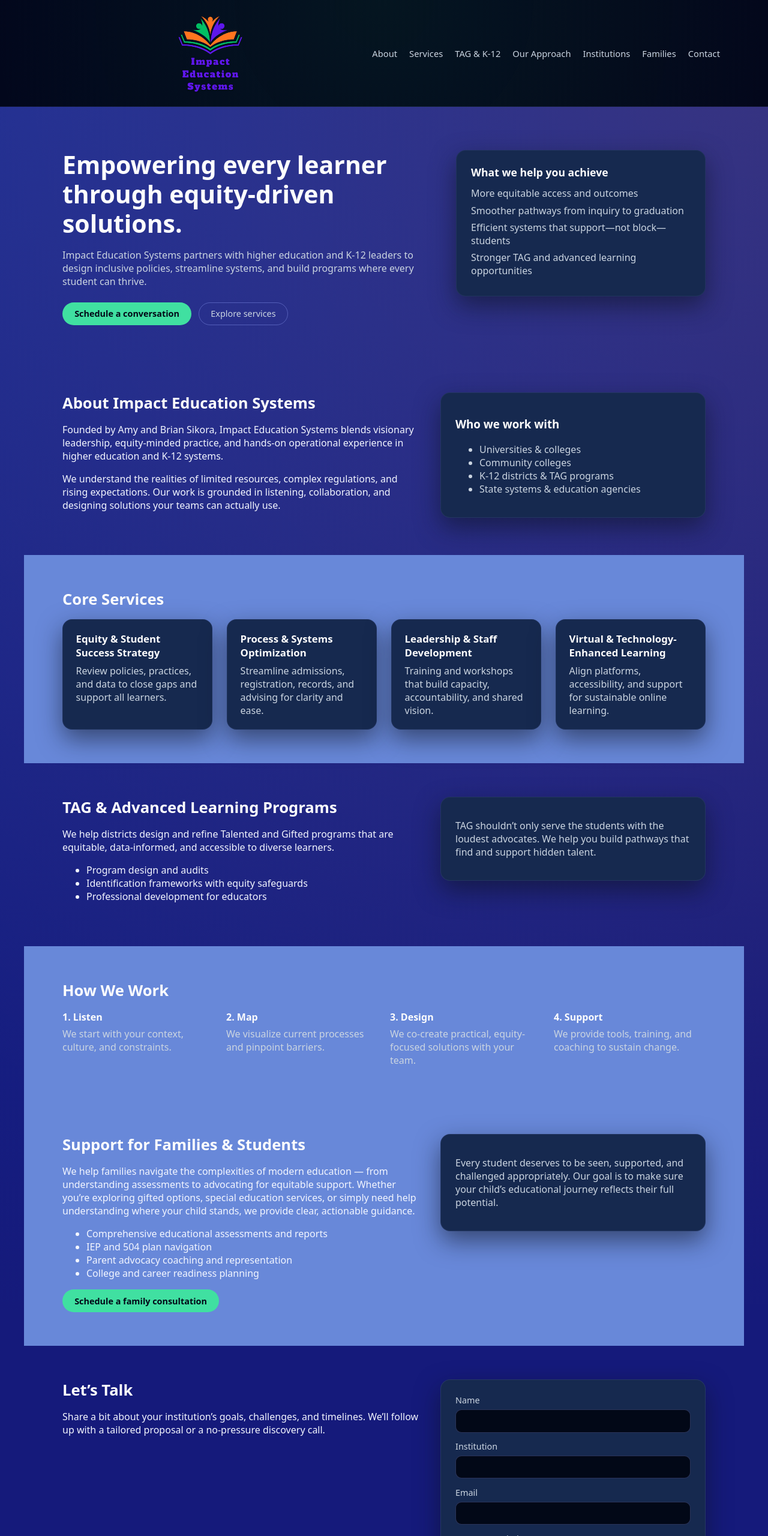
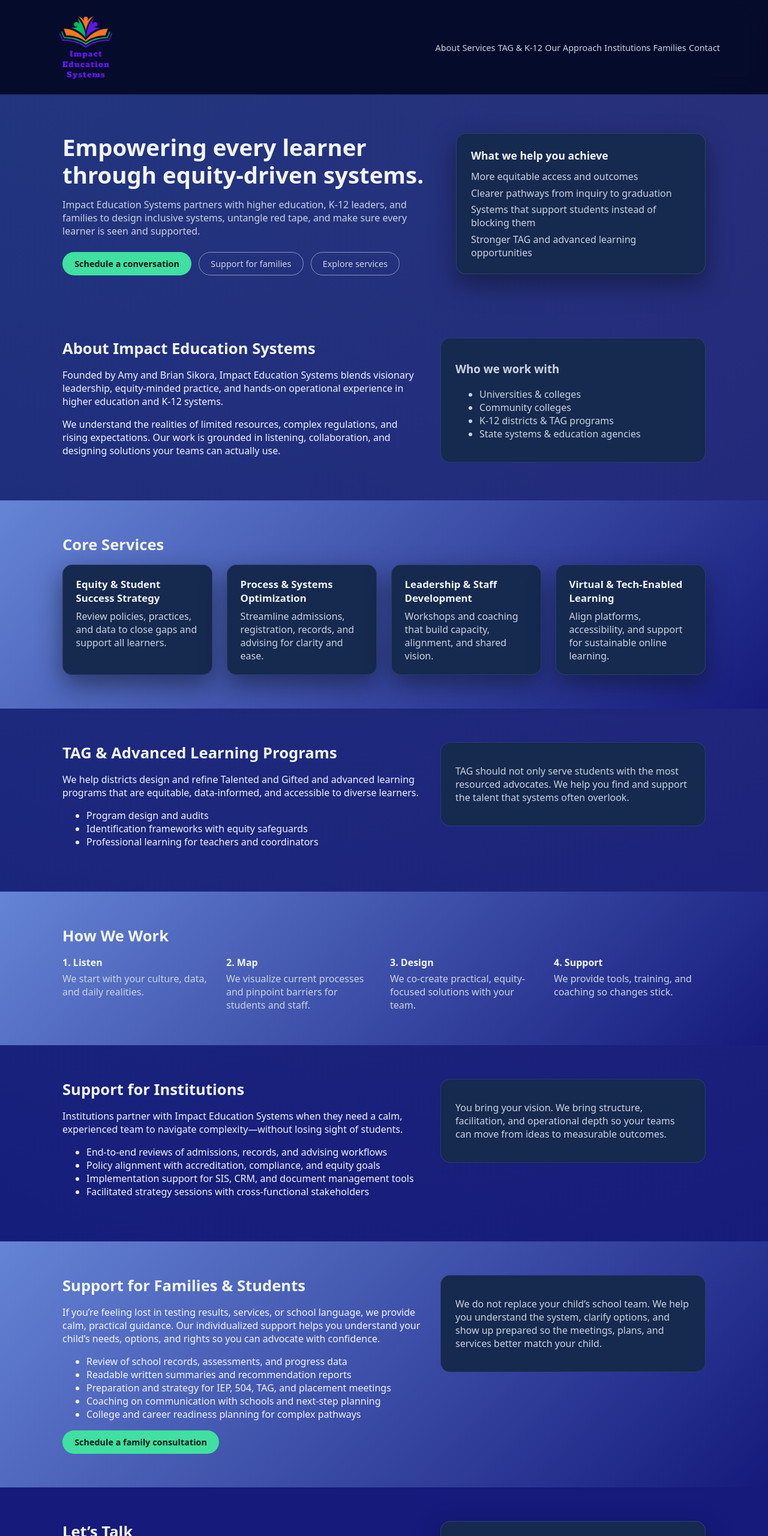
Before and after one commit to AmySikora/ies-website, a plain HTML site: page index.html in a window 1280 px wide. Shown: the top 2560 px of the page at 60% size. Drawn offline with Linux system fonts and the light colour scheme.

Commit message:
updated to add a familes section

```diff
--- a/index.html
+++ b/index.html
@@ -4,21 +4,26 @@
   <meta charset="UTF-8" />
   <meta name="viewport" content="width=device-width, initial-scale=1.0" />
   <title>Impact Education Systems</title>
+  <!-- Favicon -->
+  <link rel="shortcut icon" href="img/ies-no-footer.png" />
   <meta name="description" content="Impact Education Systems partners with higher education and K-12 institutions to build equitable, efficient, student-centered systems.">
   <link rel="stylesheet" href="styles.css" />
 </head>
-<body>
+<body id="top">
   <header class="site-header">
     <div class="container nav-wrap">
-      <a href="#top" class="logo"></a>
-      <img src="img/ies-no-footer.png" class="logo" alt="Impact education Systems logo">
-      <button class="nav-toggle" aria-label="Toggle navigation">
+      <a href="#top" class="brand">
+        <img src="img/ies-no-footer.png" class="brand-logo" alt="Impact Education Systems logo">
+      </a>
+
+      <button class="nav-toggle" aria-label="Toggle navigation" aria-expanded="false">
         ☰
       </button>
+
       <nav class="nav-links">
         <a href="#about">About</a>
         <a href="#services">Services</a>
-        <a href="#tag-programs">TAG & K-12</a>
+        <a href="#tag-programs">TAG &amp; K-12</a>
         <a href="#approach">Our Approach</a>
         <a href="#institutions">Institutions</a>
         <a href="#families">Families</a>
@@ -27,31 +32,33 @@
     </div>
   </header>
 
-  <main id="top">
+  <main>
     <!-- Hero -->
     <section class="hero">
       <div class="container hero-inner">
         <div class="hero-text">
-          <h1>Empowering every learner through equity-driven solutions.</h1>
+          <h1>Empowering every learner through equity-driven systems.</h1>
           <p>
-            Impact Education Systems partners with higher education and K-12 leaders
-            to design inclusive policies, streamline systems, and build programs where
-            every student can thrive.
+            Impact Education Systems partners with higher education, K-12 leaders,
+            and families to design inclusive systems, untangle red tape, and make sure
+            every learner is seen and supported.
           </p>
           <div class="hero-cta">
             <a href="#contact" class="btn primary">Schedule a conversation</a>
+            <a href="#families" class="btn ghost">Support for families</a>
             <a href="#services" class="btn ghost">Explore services</a>
           </div>
         </div>
-        <div class="hero-card" aria-label="At-a-glance impact">
+
+        <aside class="hero-card" aria-label="At-a-glance impact">
           <h2>What we help you achieve</h2>
           <ul>
             <li>More equitable access and outcomes</li>
-            <li>Smoother pathways from inquiry to graduation</li>
-            <li>Efficient systems that support—not block—students</li>
+            <li>Clearer pathways from inquiry to graduation</li>
+            <li>Systems that support students instead of blocking them</li>
             <li>Stronger TAG and advanced learning opportunities</li>
           </ul>
-        </div>
+        </aside>
       </div>
     </section>
 
@@ -71,15 +78,15 @@
             and designing solutions your teams can actually use.
           </p>
         </div>
-        <div class="callout">
+        <aside class="callout">
           <h3>Who we work with</h3>
           <ul>
-            <li>Universities & colleges</li>
+            <li>Universities &amp; colleges</li>
             <li>Community colleges</li>
-            <li>K-12 districts & TAG programs</li>
-            <li>State systems & education agencies</li>
+            <li>K-12 districts &amp; TAG programs</li>
+            <li>State systems &amp; education agencies</li>
           </ul>
-        </div>
+        </aside>
       </div>
     </section>
 
@@ -89,19 +96,19 @@
         <h2>Core Services</h2>
         <div class="grid">
           <article class="card">
-            <h3>Equity & Student Success Strategy</h3>
+            <h3>Equity &amp; Student Success Strategy</h3>
             <p>Review policies, practices, and data to close gaps and support all learners.</p>
           </article>
           <article class="card">
-            <h3>Process & Systems Optimization</h3>
+            <h3>Process &amp; Systems Optimization</h3>
             <p>Streamline admissions, registration, records, and advising for clarity and ease.</p>
           </article>
           <article class="card">
-            <h3>Leadership & Staff Development</h3>
-            <p>Training and workshops that build capacity, accountability, and shared vision.</p>
+            <h3>Leadership &amp; Staff Development</h3>
+            <p>Workshops and coaching that build capacity, alignment, and shared vision.</p>
           </article>
           <article class="card">
-            <h3>Virtual & Technology-Enhanced Learning</h3>
+            <h3>Virtual &amp; Tech-Enabled Learning</h3>
             <p>Align platforms, accessibility, and support for sustainable online learning.</p>
           </article>
         </div>
@@ -112,23 +119,23 @@
     <section id="tag-programs" class="section">
       <div class="container two-col">
         <div>
-          <h2>TAG & Advanced Learning Programs</h2>
+          <h2>TAG &amp; Advanced Learning Programs</h2>
           <p>
-            We help districts design and refine Talented and Gifted programs that are
-            equitable, data-informed, and accessible to diverse learners.
+            We help districts design and refine Talented and Gifted and advanced learning programs
+            that are equitable, data-informed, and accessible to diverse learners.
           </p>
           <ul>
             <li>Program design and audits</li>
             <li>Identification frameworks with equity safeguards</li>
-            <li>Professional development for educators</li>
+            <li>Professional learning for teachers and coordinators</li>
           </ul>
         </div>
-        <div class="callout">
+        <aside class="callout">
           <p>
-            TAG shouldn’t only serve the students with the loudest advocates.
-            We help you build pathways that find and support hidden talent.
+            TAG should not only serve students with the most resourced advocates.
+            We help you find and support the talent that systems often overlook.
           </p>
-        </div>
+        </aside>
       </div>
     </section>
 
@@ -139,11 +146,11 @@
         <div class="steps">
           <div class="step">
             <h3>1. Listen</h3>
-            <p>We start with your context, culture, and constraints.</p>
+            <p>We start with your culture, data, and daily realities.</p>
           </div>
           <div class="step">
             <h3>2. Map</h3>
-            <p>We visualize current processes and pinpoint barriers.</p>
+            <p>We visualize current processes and pinpoint barriers for students and staff.</p>
           </div>
           <div class="step">
             <h3>3. Design</h3>
@@ -151,34 +158,66 @@
           </div>
           <div class="step">
             <h3>4. Support</h3>
-            <p>We provide tools, training, and coaching to sustain change.</p>
+            <p>We provide tools, training, and coaching so changes stick.</p>
           </div>
         </div>
       </div>
     </section>
+
+    <!-- Institutions -->
+    <section id="institutions" class="section">
+      <div class="container two-col">
+        <div>
+          <h2>Support for Institutions</h2>
+          <p>
+            Institutions partner with Impact Education Systems when they need a calm, experienced team
+            to navigate complexity—without losing sight of students.
+          </p>
+          <ul>
+            <li>End-to-end reviews of admissions, records, and advising workflows</li>
+            <li>Policy alignment with accreditation, compliance, and equity goals</li>
+            <li>Implementation support for SIS, CRM, and document management tools</li>
+            <li>Facilitated strategy sessions with cross-functional stakeholders</li>
+          </ul>
+        </div>
+        <aside class="callout">
+          <p>
+            You bring your vision. We bring structure, facilitation, and operational depth so your teams
+            can move from ideas to measurable outcomes.
+          </p>
+        </aside>
+      </div>
+    </section>
+
+    <!-- Families -->
     <section id="families" class="section alt">
         <div class="container two-col">
           <div>
-            <h2>Support for Families & Students</h2>
+            <h2>Support for Families &amp; Students</h2>
             <p>
-              We help families navigate the complexities of modern education — from understanding assessments to advocating for equitable support. Whether you’re exploring gifted options, special education services, or simply need help understanding where your child stands, we provide clear, actionable guidance.
+              If you’re feeling lost in testing results, services, or school language,
+              we provide calm, practical guidance. Our individualized support helps you
+              understand your child’s needs, options, and rights so you can advocate
+              with confidence.
             </p>
             <ul>
-              <li>Comprehensive educational assessments and reports</li>
-              <li>IEP and 504 plan navigation</li>
-              <li>Parent advocacy coaching and representation</li>
-              <li>College and career readiness planning</li>
+              <li>Review of school records, assessments, and progress data</li>
+              <li>Readable written summaries and recommendation reports</li>
+              <li>Preparation and strategy for IEP, 504, TAG, and placement meetings</li>
+              <li>Coaching on communication with schools and next-step planning</li>
+              <li>College and career readiness planning for complex pathways</li>
             </ul>
             <a href="#contact" class="btn primary">Schedule a family consultation</a>
           </div>
-          <div class="callout">
+          <aside class="callout">
             <p>
-              Every student deserves to be seen, supported, and challenged appropriately. Our goal is to make sure your child’s educational journey reflects their full potential.
+              We do not replace your child’s school team. We help you understand the system,
+              clarify options, and show up prepared so the meetings, plans, and services
+              better match your child.
             </p>
-          </div>
+          </aside>
         </div>
       </section>
-
 
     <!-- Contact -->
     <section id="contact" class="section">
@@ -186,18 +225,27 @@
         <div>
           <h2>Let’s Talk</h2>
           <p>
-            Share a bit about your institution’s goals, challenges, and timelines.
+            Share a bit about your goals, context, and timelines.
             We’ll follow up with a tailored proposal or a no-pressure discovery call.
           </p>
         </div>
         <form class="contact-form">
             <label>
+              I’m reaching out as a:
+              <select name="audience" required>
+                <option value="">Select one</option>
+                <option value="institution">Institution / District / Program</option>
+                <option value="family">Family / Student</option>
+                <option value="other">Other</option>
+              </select>
+            </label>
+            <label>
               Name
               <input type="text" name="name" required />
             </label>
             <label>
-            Institution
-            <input type="text" name="institution" required />
+              Institution / School (if applicable)
+              <input type="text" name="institution" />
             </label>
             <label>
               Email
--- a/main.js
+++ b/main.js
@@ -4,12 +4,14 @@ const navLinks = document.querySelector(".nav-links");
 
 if (navToggle && navLinks) {
   navToggle.addEventListener("click", () => {
-    navLinks.classList.toggle("open");
+    const isOpen = navLinks.classList.toggle("open");
+    navToggle.setAttribute("aria-expanded", isOpen ? "true" : "false");
   });
 
   navLinks.addEventListener("click", (e) => {
     if (e.target.tagName === "A") {
       navLinks.classList.remove("open");
+      navToggle.setAttribute("aria-expanded", "false");
     }
   });
 }
--- a/styles.css
+++ b/styles.css
@@ -2,8 +2,8 @@
     --bg: #151a7b;
     --bg-alt: #6888d9;
     --panel: #16294f;
-    --accent: #40e0a1;         /* mint green */
-    --accent-2: #ff9e57;       /* orange highlight */
+    --accent: #40e0a1;      /* mint green */
+    --accent-2: #ff9e57;    /* orange highlight */
     --text: #f3f6ff;
     --muted: #cbd5e1;
     --radius: 16px;
@@ -14,56 +14,7 @@
                  "Segoe UI", Roboto, sans-serif;
   }
 
-  /* body background */
-  body {
-    margin: 0;
-    font-family: var(--font-main);
-    color: var(--text);
-    background:
-      linear-gradient(160deg, #08215e 0%, #10264f 40%, #0d1333 100%);
-    -webkit-font-smoothing: antialiased;
-  }
-
-  /* Buttons and hover accents */
-  .btn.primary {
-    background: var(--accent);
-    color: #062019;
-    font-weight: 600;
-  }
-  .btn.primary:hover {
-    box-shadow: 0 12px 24px rgba(64, 224, 161, 0.4);
-  }
-
-  .btn.ghost {
-    border-color: var(--accent-2);
-    color: var(--accent-2);
-  }
-  .btn.ghost:hover {
-    background: rgba(255, 158, 87, 0.15);
-    border-color: var(--accent-2);
-    color: var(--accent-2);
-  }
-
-  /* Card / panel tweaks */
-  .card,
-  .hero-card,
-  .callout,
-  .contact-form {
-    background: var(--panel);
-    border: 1px solid rgba(255, 255, 255, 0.08);
-    box-shadow: var(--shadow);
-  }
-
-  .card:hover {
-    border-color: var(--accent);
-    transform: translateY(-4px);
-  }
-
-  /* Headings pop slightly warmer */
-  h1, h2, h3 {
-    color: #fdfdfd;
-  }
-
+  /* Global */
 
   *,
   *::before,
@@ -75,8 +26,17 @@
     margin: 0;
     font-family: var(--font-main);
     color: var(--text);
-    background: radial-gradient(circle at top, #022d8b, #aec1f0);
+    background:
+      radial-gradient(circle at top left, rgba(64, 224, 161, 0.12), transparent 70%),
+      radial-gradient(circle at top right, rgba(255, 158, 87, 0.08), transparent 70%),
+      var(--bg);
     -webkit-font-smoothing: antialiased;
+  }
+
+  img {
+    max-width: 100%;
+    height: auto;
+    display: block;
   }
 
   .container {
@@ -93,35 +53,51 @@
     top: 0;
     z-index: 40;
     backdrop-filter: blur(14px);
-    background: radial-gradient(circle at top, rgba(34, 197, 94, 0.08), transparent)
-      , rgba(2, 6, 23, 0.96);
-    border-bottom: 1px solid rgba(148, 163, 253, 0.08);
+    background: rgba(5, 10, 40, 0.96);
+    border-bottom: 1px solid rgba(148, 163, 253, 0.16);
   }
 
   .nav-wrap {
     display: flex;
     align-items: center;
     justify-content: space-between;
-    padding: 0.85rem 0;
+    gap: 1.5rem;
+    padding: 0.75rem 0;
   }
 
-  .logo {
-    font-weight: 600;
-    letter-spacing: 0.03em;
+  /* Header / Nav */
+.brand {
+    display: inline-flex;
+    align-items: center;
+    gap: 0.75rem;
     text-decoration: none;
-    align-items: left;
     color: var(--text);
   }
 
-  .nav-links {
+  .brand-logo {
+    width: 125px;          /* ⬅️ increase this number for a larger logo */
+    max-height: 125px;      /* controls vertical height */
+    object-fit: contain;
+  }
+
+  .brand-text {
+    font-weight: 600;
+    letter-spacing: 0.03em;
+    font-size: 1rem;
+    text-transform: uppercase;
+  }
+
+  /* Keep spacing consistent when logo grows */
+  .nav-wrap {
     display: flex;
-    gap: 1.25rem;
     align-items: center;
+    justify-content: space-between;
+    padding: 1rem 0;       /* ⬅️ slightly taller header */
   }
 
   .nav-links a {
     text-decoration: none;
-    font-size: 0.92rem;
+    font-size: 0.9rem;
     color: var(--muted);
     transition: color var(--transition);
   }
@@ -135,14 +111,14 @@
     background: none;
     border: none;
     color: var(--text);
-    font-size: 1.4rem;
+    font-size: 1.6rem;
     cursor: pointer;
   }
 
   /* Hero */
 
   .hero {
-    padding: 4.5rem 0 3.5rem;
+    padding: 4rem 0 3rem;
   }
 
   .hero-inner {
@@ -153,7 +129,7 @@
   }
 
   .hero h1 {
-    font-size: clamp(1.9rem, 3.2vw, 2.6rem);
+    font-size: clamp(2rem, 3vw, 2.6rem);
     line-height: 1.2;
     margin: 0 0 1rem;
   }
@@ -174,8 +150,8 @@
     background: var(--panel);
     padding: 1.5rem;
     border-radius: var(--radius);
+    border: 1px solid rgba(146, 160, 244, 0.18);
     box-shadow: var(--shadow);
-    border: 1px solid rgba(146, 160, 244, 0.09);
   }
 
   .hero-card h2 {
@@ -190,9 +166,191 @@
     color: var(--muted);
   }
 
-  .hero-card li {
-    margin-bottom: 0.4rem;
+  .hero-card li + li {
+    margin-top: 0.35rem;
   }
+
+  /* Sections */
+
+  .section {
+    padding: 3.5rem 0;
+  }
+
+  .section.alt {
+    background: linear-gradient(
+      135deg,
+      rgba(104, 136, 217, 0.96),
+      rgba(21, 26, 123, 0.98)
+    );
+  }
+
+  .section h2 {
+    margin: 0 0 1rem;
+    font-size: 1.6rem;
+  }
+
+  .two-col {
+    display: grid;
+    grid-template-columns: minmax(0, 2.3fr) minmax(220px, 1.7fr);
+    gap: 2rem;
+    align-items: flex-start;
+  }
+
+  /* Callouts */
+
+  .callout {
+    background: var(--panel);
+    padding: 1.25rem 1.5rem;
+    border-radius: var(--radius);
+    border: 1px solid rgba(148, 163, 253, 0.16);
+    color: var(--muted);
+  }
+
+  /* Cards / Grid */
+
+  .grid {
+    display: grid;
+    grid-template-columns: repeat(4, minmax(0, 1fr));
+    gap: 1.5rem;
+  }
+
+  .card {
+    background: var(--panel);
+    padding: 1.25rem 1.35rem;
+    border-radius: var(--radius);
+    border: 1px solid rgba(148, 163, 253, 0.16);
+    box-shadow: var(--shadow);
+    transition: transform var(--transition), box-shadow var(--transition),
+                border-color var(--transition), background var(--transition);
+  }
+
+  .card h3 {
+    margin: 0 0 0.5rem;
+    font-size: 1.05rem;
+  }
+
+  .card p {
+    margin: 0;
+    color: var(--muted);
+  }
+
+  .card:hover {
+    transform: translateY(-4px);
+    box-shadow: 0 20px 45px rgba(12, 18, 32, 0.8);
+    border-color: var(--accent);
+    background:
+      radial-gradient(circle at top, rgba(64, 224, 161, 0.12), transparent),
+      var(--panel);
+  }
+
+  /* Steps */
+
+  .steps {
+    display: grid;
+    grid-template-columns: repeat(4, minmax(0, 1fr));
+    gap: 1.25rem;
+  }
+
+  .step h3 {
+    margin: 0 0 0.35rem;
+    font-size: 1rem;
+  }
+
+  .step p {
+    margin: 0;
+    color: var(--muted);
+  }
+
+  /* Contact Form */
+
+  .contact-form {
+    display: grid;
+    gap: 0.85rem;
+    background: var(--panel);
+    padding: 1.5rem;
+    border-radius: var(--radius);
+    border: 1px solid rgba(148, 163, 253, 0.18);
+    box-shadow: var(--shadow);
+  }
+
+  .contact-form label {
+    display: grid;
+    gap: 0.35rem;
+    font-size: 0.9rem;
+    color: var(--muted);
+  }
+
+  .contact-form input,
+  .contact-form textarea {
+    padding: 0.55rem 0.7rem;
+    border-radius: 10px;
+    border: 1px solid rgba(148, 163, 253, 0.4);
+    background: #020817;
+    color: var(--text);
+    font: inherit;
+  }
+
+  .contact-form input:focus,
+  .contact-form textarea:focus {
+    outline: none;
+    border-color: var(--accent);
+    box-shadow: 0 0 0 1px rgba(64, 224, 161, 0.4);
+  }
+
+  /* Buttons */
+
+  .btn {
+    display: inline-flex;
+    align-items: center;
+    justify-content: center;
+    padding: 0.55rem 1.2rem;
+    border-radius: 999px;
+    font-size: 0.9rem;
+    border: 1px solid transparent;
+    text-decoration: none;
+    cursor: pointer;
+    transition: all var(--transition);
+    white-space: nowrap;
+  }
+
+  .btn.primary {
+    background: var(--accent);
+    color: #041317;
+    font-weight: 600;
+  }
+
+  .btn.primary:hover {
+    transform: translateY(-1px);
+    box-shadow: 0 12px 24px rgba(64, 224, 161, 0.35);
+  }
+
+  .btn.ghost {
+    border-color: rgba(203, 213, 225, 0.6);
+    color: var(--muted);
+    background: transparent;
+  }
+
+  .btn.ghost:hover {
+    border-color: var(--accent);
+    color: var(--accent);
+    background: rgba(10, 16, 40, 0.98);
+  }
+
+  /* Footer */
+
+  .site-footer {
+    padding: 1.5rem 0 2rem;
+    background: #020817;
+    margin-top: 1.5rem;
+  }
+
+  .footer-inner {
+    display: flex;
+    justify-content: center;
+    color: var(--muted);
+    font-size: 0.78rem;
+  }
+
   /* Responsive */
 
   @media (max-width: 900px) {
@@ -217,7 +375,7 @@
       padding: 0.75rem 0.9rem;
       background: #020817;
       border-radius: 12px;
-      border: 1px solid rgba(148, 163, 253, 0.18);
+      border: 1px solid rgba(148, 163, 253, 0.28);
       box-shadow: var(--shadow);
       flex-direction: column;
       gap: 0.5rem;
@@ -230,6 +388,7 @@
 
     .nav-toggle {
       display: inline-flex;
+      align-items: center;
     }
 
     .grid {
@@ -239,199 +398,12 @@
     .steps {
       grid-template-columns: 1fr;
     }
+
+    .brand-logo {
+      width: 130px;
+    }
+
+    .brand-text {
+      display: none; /* keep it clean on small screens */
+    }
   }
-
-  /* give the whole page comfortable side margins */
-body {
-    margin: 0;
-    font-family: var(--font-main);
-    color: var(--text);
-    background:
-      radial-gradient(circle at top left, rgba(37, 99, 235, 0.24), transparent 70%),
-      radial-gradient(circle at top right, rgba(255, 158, 87, 0.16), transparent 70%),
-      var(--bg);
-    -webkit-font-smoothing: antialiased;
-    padding: 0 2.5rem;          /* 👈 this adds the page-wide side padding */
-  }
-
-
-  /* Sections */
-
-  .section {
-    padding: 3.5rem 0;
-  }
-
-  .section.alt {
-    background: var(--bg-alt);
-  }
-
-  .section h2 {
-    margin: 0 0 1rem;
-    font-size: 1.6rem;
-  }
-
-  .two-col {
-    display: grid;
-    grid-template-columns: minmax(0, 2.3fr) minmax(220px, 1.7fr);
-    gap: 2rem;
-    align-items: flex-start;
-  }
-
-  .callout {
-    background: var(--panel);
-    padding: 1.25rem 1.5rem;
-    border-radius: var(--radius);
-    border: 1px solid rgba(148, 163, 253, 0.1);
-    color: var(--muted);
-  }
-
-  /* Cards / Grid */
-
-  .grid {
-    display: grid;
-    grid-template-columns: repeat(4, minmax(0, 1fr));
-    gap: 1.5rem;
-  }
-
-  .card {
-    background: var(--panel);
-    padding: 1.25rem 1.35rem;
-    border-radius: var(--radius);
-    border: 1px solid rgba(148, 163, 253, 0.08);
-    box-shadow: var(--shadow);
-    transition: transform var(--transition), box-shadow var(--transition),
-      border-color var(--transition), background var(--transition);
-  }
-
-  .card h3 {
-    margin: 0 0 0.5rem;
-    font-size: 1.05rem;
-  }
-
-  .card p {
-    margin: 0;
-    color: var(--muted);
-  }
-
-  .card:hover {
-    transform: translateY(-4px);
-    box-shadow: 0 20px 45px rgba(15, 23, 42, 0.6);
-    border-color: var(--accent-soft);
-    background: radial-gradient(circle at top, var(--accent-soft), var(--panel));
-  }
-
-  /* Steps */
-
-  .steps {
-    display: grid;
-    grid-template-columns: repeat(4, minmax(0, 1fr));
-    gap: 1.25rem;
-  }
-
-  .step h3 {
-    margin: 0 0 0.35rem;
-    font-size: 1rem;
-  }
-
-  .step p {
-    margin: 0;
-    color: var(--muted);
-  }
-
-  /* Contact */
-
-  .contact-form {
-    display: grid;
-    gap: 0.85rem;
-    background: var(--panel);
-    padding: 1.5rem;
-    border-radius: var(--radius);
-    border: 1px solid rgba(148, 163, 253, 0.12);
-    box-shadow: var(--shadow);
-  }
-
-  .contact-form label {
-    display: grid;
-    gap: 0.35rem;
-    font-size: 0.9rem;
-    color: var(--muted);
-  }
-
-  .contact-form input,
-  .contact-form textarea {
-    padding: 0.55rem 0.7rem;
-    border-radius: 10px;
-    border: 1px solid rgba(148, 163, 253, 0.28);
-    background: #020817;
-    color: var(--text);
-    font: inherit;
-  }
-
-  .contact-form input:focus,
-  .contact-form textarea:focus {
-    outline: none;
-    border-color: var(--accent);
-    box-shadow: 0 0 0 1px rgba(34, 197, 94, 0.5);
-  }
-
-  /* Buttons */
-
-  .btn {
-    display: inline-flex;
-    align-items: center;
-    justify-content: center;
-    padding: 0.55rem 1.2rem;
-    border-radius: 999px;
-    font-size: 0.9rem;
-    border: 1px solid transparent;
-    text-decoration: none;
-    cursor: pointer;
-    transition: all var(--transition);
-    white-space: nowrap;
-  }
-
-  .btn.primary {
-    background: var(--accent);
-    color: #020817;
-    font-weight: 600;
-  }
-
-  .btn.primary:hover {
-    transform: translateY(-1px);
-    box-shadow: 0 12px 24px rgba(34, 197, 94, 0.35);
-  }
-
-  .btn.ghost {
-    border-color: rgba(148, 163, 253, 0.4);
-    color: var(--muted);
-    background: transparent;
-  }
-
-  .btn.ghost:hover {
-    border-color: var(--accent);
-    color: var(--accent);
-    background: rgba(15, 23, 42, 0.96);
-  }
-
-  /* Footer */
-
-  .site-footer {
-    padding: 1.5rem 0 2rem;
-    background: #020817;
-  }
-
-  .footer-inner {
-    display: flex;
-    justify-content: center;
-    color: var(--muted);
-    font-size: 0.78rem;
-  }
-
-  /* keep full-bleed header/footer backgrounds */
-  .site-header,
-  .site-footer {
-    margin-left: -2.5rem;
-    margin-right: -2.5rem;
-    padding-left: 2.5rem;
-    padding-right: 2.5rem;
-  }
```
Also changed, not shown: 1 other file. Lines whose indentation alone changed are shown as unchanged.
